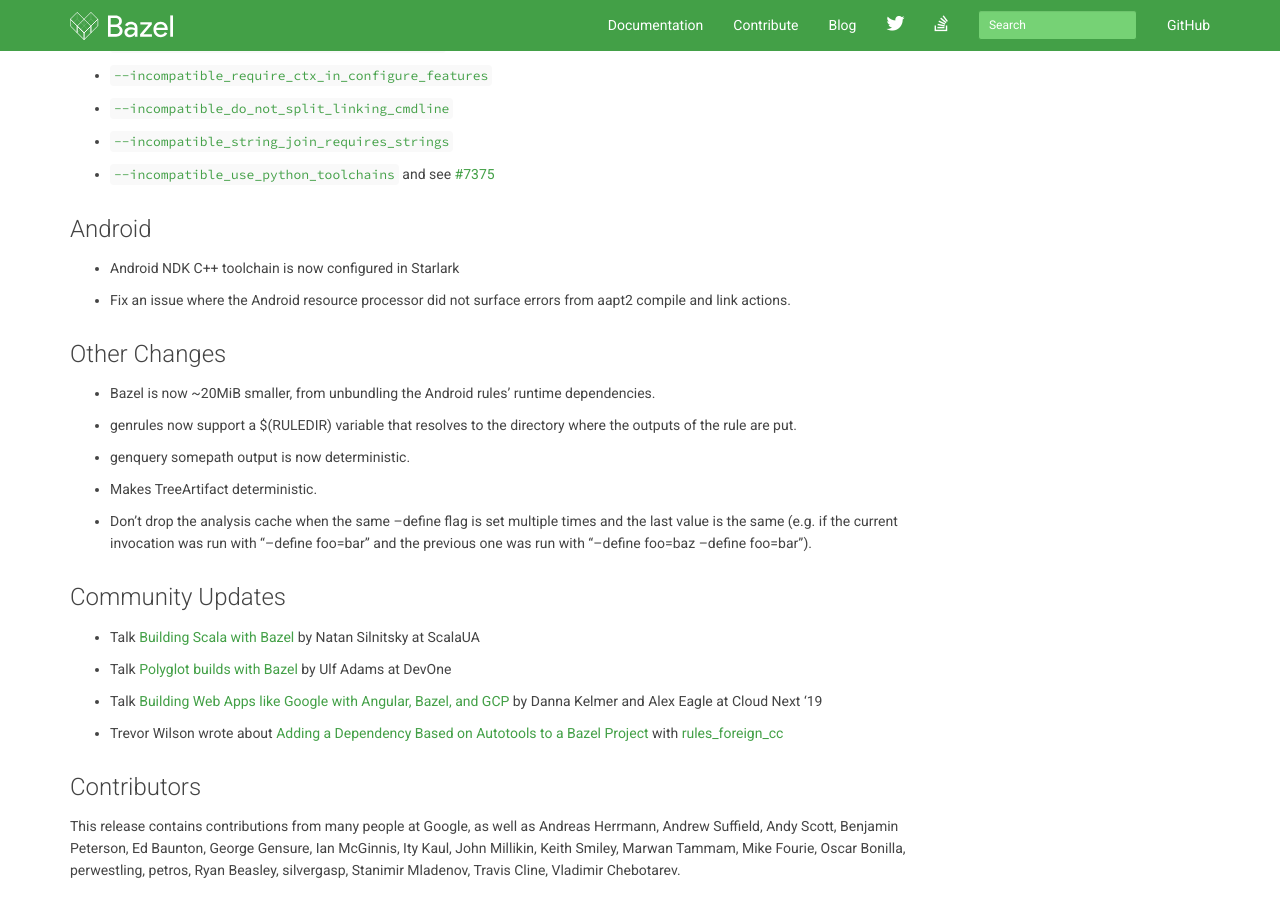
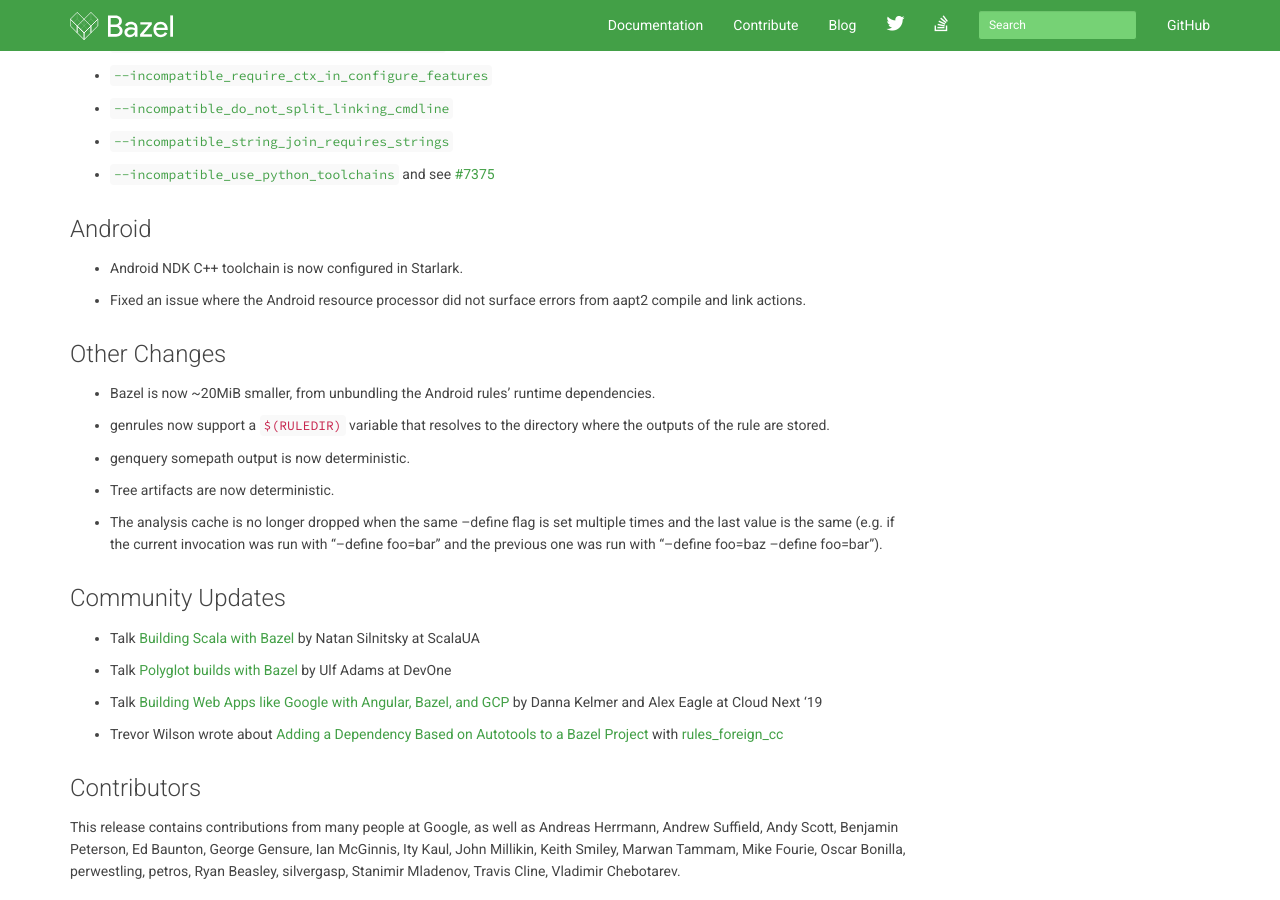
Before and after one commit to bazelbuild/bazel-blog, a Jekyll site: the page built from _posts/2019-06-1-bazel-0.25.md, in a window 1280 px wide and 900 px high, scrolled down 1292 px. Built offline with Jekyll 4.4.1, drawn with Linux system fonts in a browser that asks for light colours; nearby versions of some CDN libraries; library files that are not in the unit come from our copies; Markdown is read by kramdown in place of the engine named in the settings.

Commit message:
Some editorial fixes to 0.25 blogpost

```diff
--- a/_posts/2019-06-1-bazel-0.25.md
+++ b/_posts/2019-06-1-bazel-0.25.md
@@ -77,22 +77,22 @@
 
 ## Android
 
- - Android NDK C++ toolchain is now configured in Starlark
+ - Android NDK C++ toolchain is now configured in Starlark.
 
- - Fix an issue where the Android resource processor did not surface errors from aapt2 compile and link actions.
+ - Fixed an issue where the Android resource processor did not surface errors from aapt2 compile and link actions.
 
 
 ## Other Changes
 
  - Bazel is now ~20MiB smaller, from unbundling the Android rules' runtime dependencies.
 
- - genrules now support a $(RULEDIR) variable that resolves to the directory where the outputs of the rule are put.
+ - genrules now support a `$(RULEDIR)` variable that resolves to the directory where the outputs of the rule are stored.
 
  - genquery somepath output is now deterministic.
 
- - Makes TreeArtifact deterministic.
+ - Tree artifacts are now deterministic.
 
- - Don't drop the analysis cache when the same --define flag is set multiple times and the last value is the same (e.g. if the current invocation was run with "--define foo=bar" and the previous one was run with "--define foo=baz --define foo=bar").
+ - The analysis cache is no longer dropped when the same --define flag is set multiple times and the last value is the same (e.g. if the current invocation was run with "--define foo=bar" and the previous one was run with "--define foo=baz --define foo=bar").
 
 
 ## Community Updates
```
